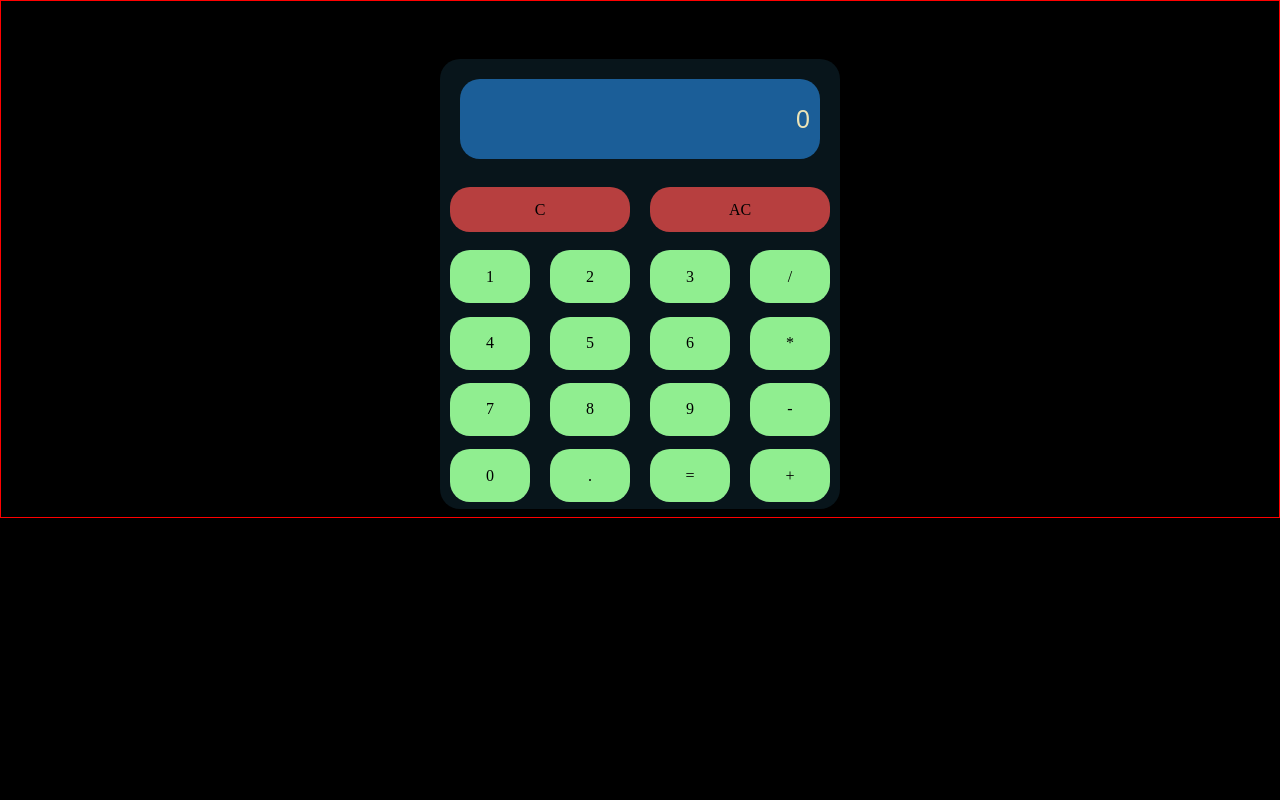
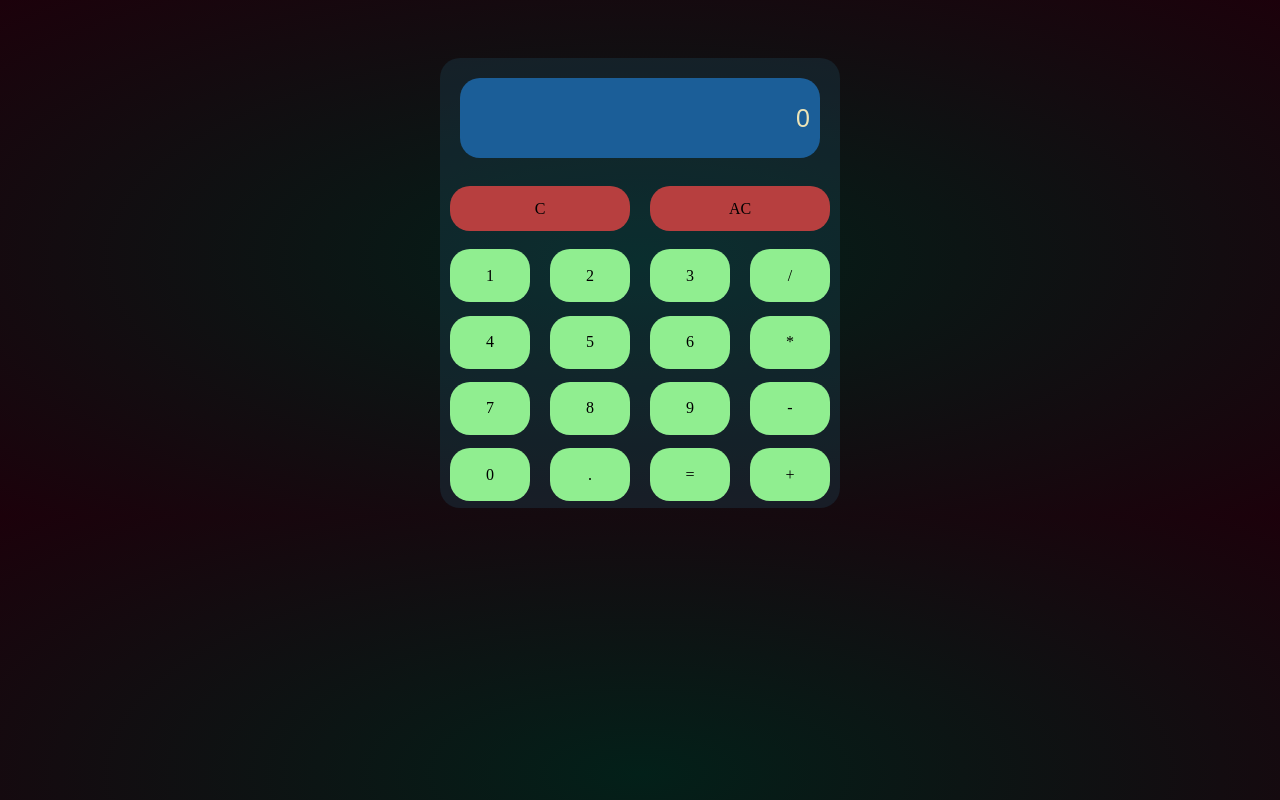
Before and after one commit to walljuss/calculator, a plain HTML site: page index.html in a window 1280 px wide. Drawn offline with Linux system fonts and the light colour scheme.

Commit message:
remove outline hover, change background

```diff
--- a/style.css
+++ b/style.css
@@ -1,10 +1,8 @@
-*:hover {
-  border: 1px solid red;
-}
+
 
 body {
   display: grid;
-  background-color: black;
+  background: content-box radial-gradient(rgb(3, 32, 25), rgb(28, 1, 11));
 }
 
 .main {
```
